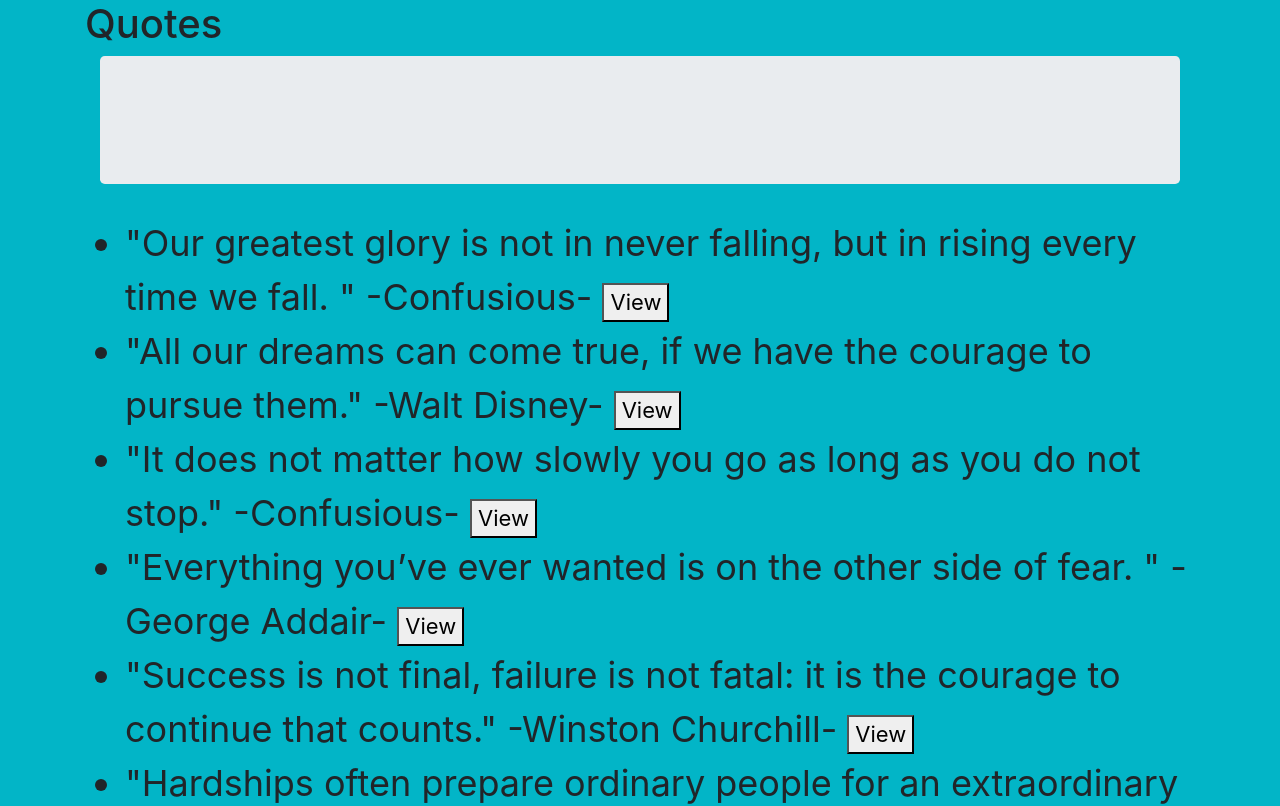
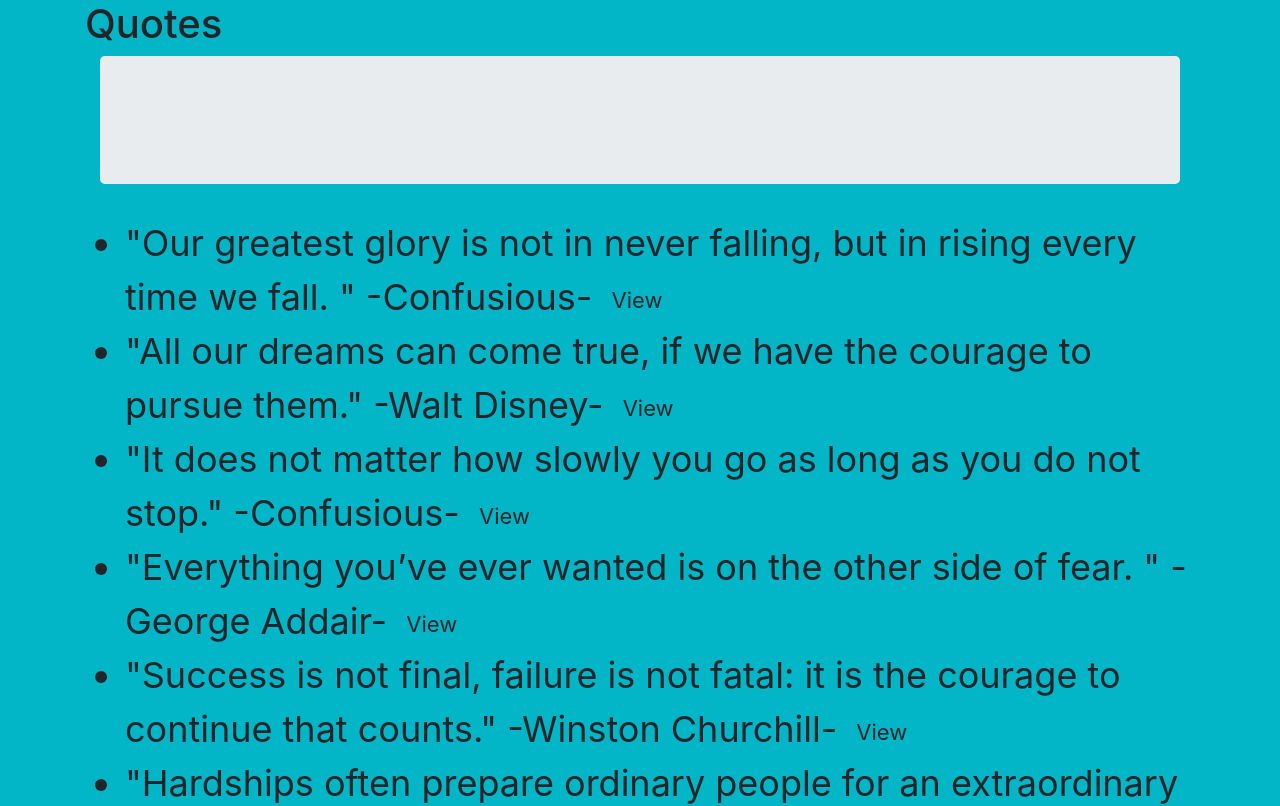
Before and after one commit to KageniJK/Quotes, an Angular app: page / in a window 1280 px wide. Shown: the top 806 px of the page. Built offline with nearby package versions, Linux system fonts and the light colour scheme.

Commit message:
added the display for the votes

```diff
--- a/src/app/quote-details/quote-details.component.html
+++ b/src/app/quote-details/quote-details.component.html
@@ -1,5 +1,7 @@
 <p>
   {{quote.submitter}}
-  <button type="button">Upvote</button>
-  <button type="button">downote</button>
+  <button type="button" class="btn btn-sm btn-primary">Upvote</button>
+  upvotes:{{quote.upvotes}}
+  <button type="button" class="btn btn-sm btn-primary">downote</button>
+  downvotes:{{quote.upvotes}}
 </p>
--- a/src/app/quotes/quotes.component.html
+++ b/src/app/quotes/quotes.component.html
@@ -8,7 +8,7 @@
 
 </div>
   <ul>
-    <li *ngFor='let quote of quoted;let i = index'>"{{quote.quote}}" -{{quote.author}}- <button type="button" (click)="toggleDetails(i)">View</button>
+    <li *ngFor='let quote of quoted;let i = index'>"{{quote.quote}}" -{{quote.author}}- <button class="btn btn-sm" type="button" (click)="toggleDetails(i)">View</button>
     <app-quote-details *ngIf="quote.showDescription" [quote]='quote'></app-quote-details> </li>
   </ul>
 
```
